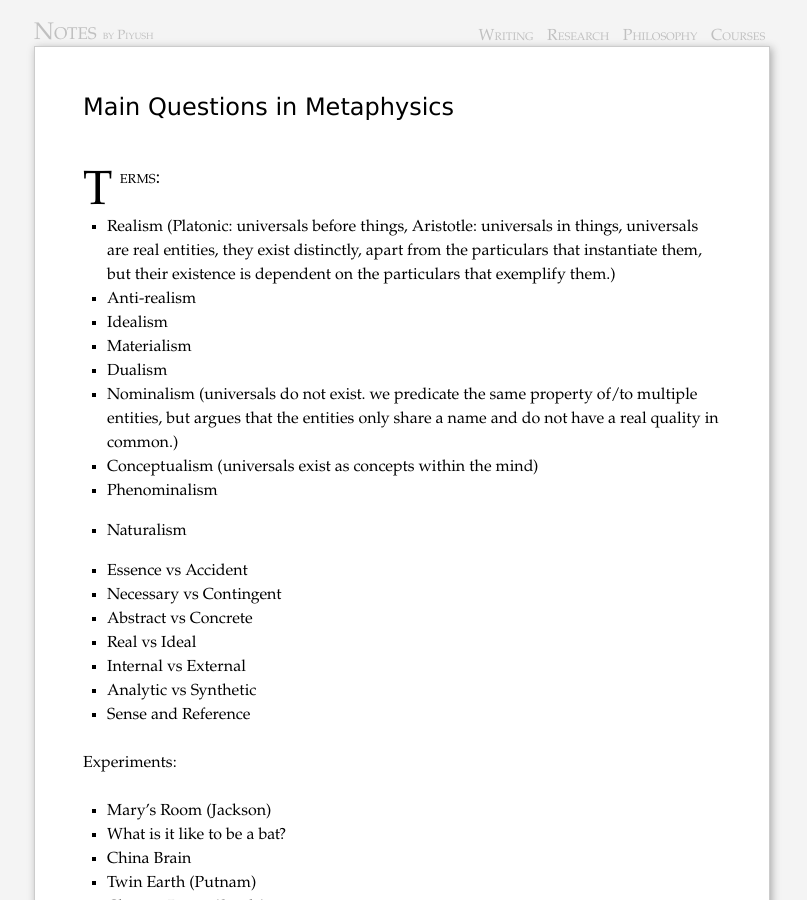
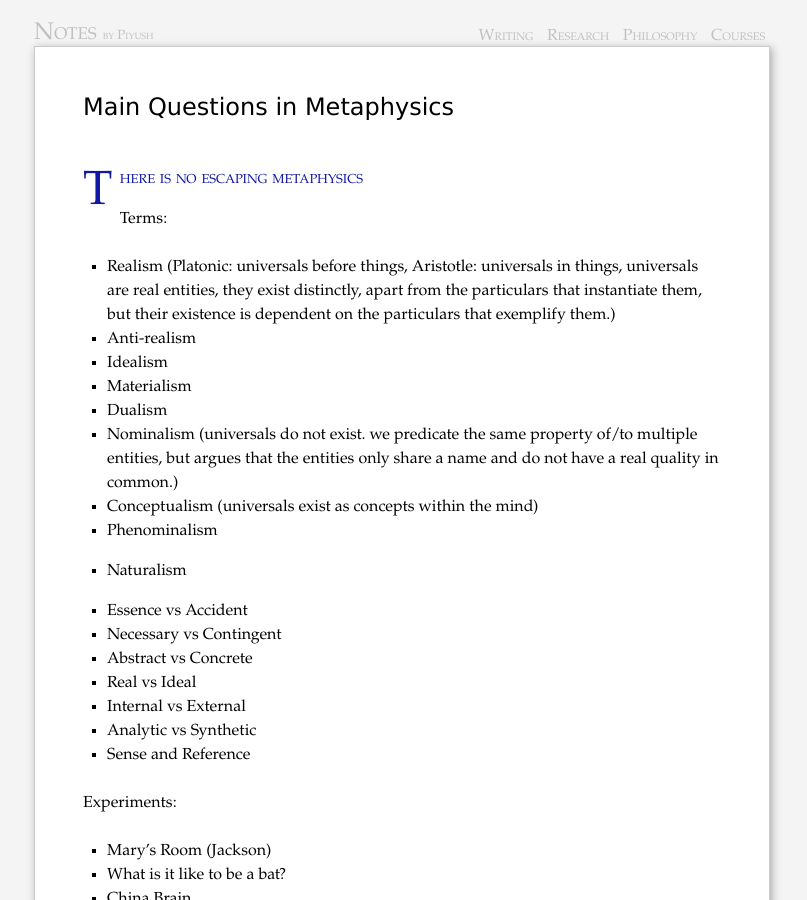
Before and after one commit to piyushahuja/piyushahuja.github.io, a Jekyll site: the page built from _posts/philosophy/2021-01-31-metaphysics.md, in a window 1280 px wide and 900 px high. Shown: the whole window, without its empty margins (238-1045 px from the left). Built offline with Jekyll 4.4.1, drawn with Linux system fonts in a browser that asks for light colours.

Commit message:
auto deployed

```diff
--- a/_posts/philosophy/2021-01-31-metaphysics.md
+++ b/_posts/philosophy/2021-01-31-metaphysics.md
@@ -12,6 +12,9 @@ permalink: /metaphysics
 comments: true
 
 ---
+
+[There is no escaping metaphysics](https://iai.tv/articles/auid-2236-there-is-no-escaping-metaphysics-auid-2236?_auid=2020)
+
 
 Terms:
 * Realism (Platonic: universals before things, Aristotle: universals in things, universals are real entities, they exist distinctly, apart from the particulars that instantiate them, but their existence is dependent on the particulars that exemplify them.)
```
